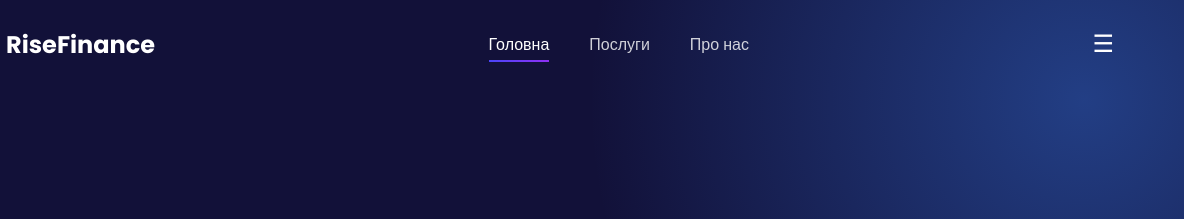
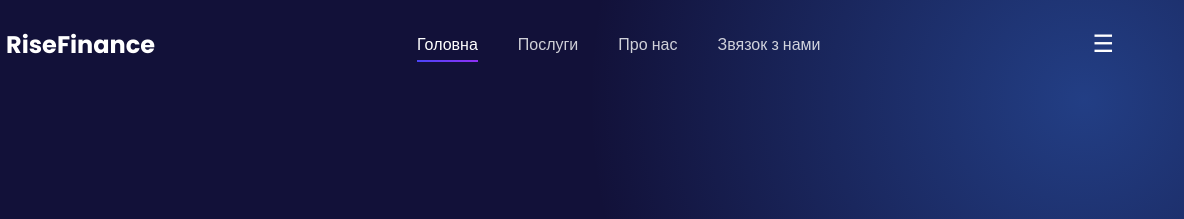
Before and after one commit to mikhailukkostyaa/mikhailukkostyaa.github.io, a plain HTML site: page index.html in a window 1280 px wide. Shown: the top 219 px of the page, 96-1280 px from the left. Drawn offline with Linux system fonts and the light colour scheme.

Commit message:
Update index.html

```diff
--- a/index.html
+++ b/index.html
@@ -18,6 +18,7 @@
                 <a href="index.html" class="nav-link active">Головна</a>
                 <a href="services/services.html" class="nav-link">Послуги</a>
                 <a href="about/about.html" class="nav-link">Про нас</a>
+                <a href="page404/404.html" class="nav-link">Звязок з нами</a>
             </div>
             <button class="menu-btn">☰</button>
         </nav>
```
